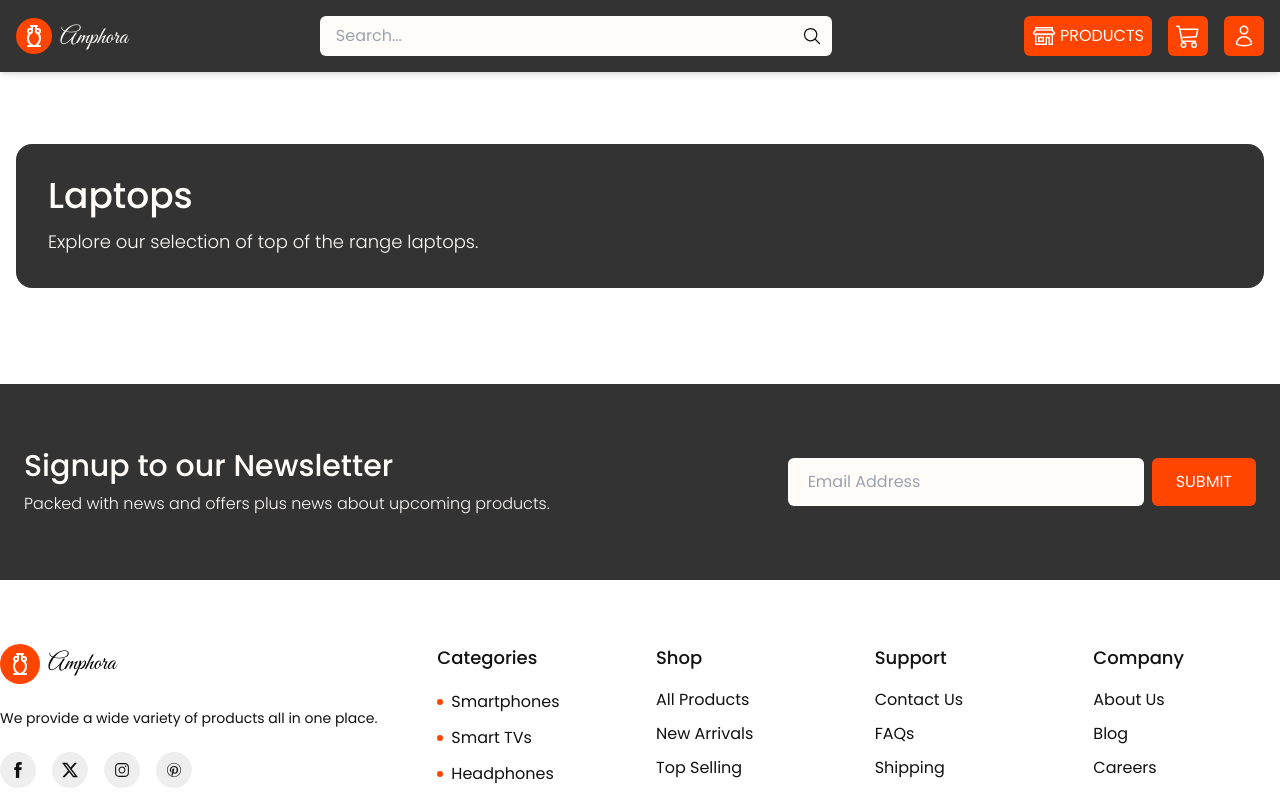
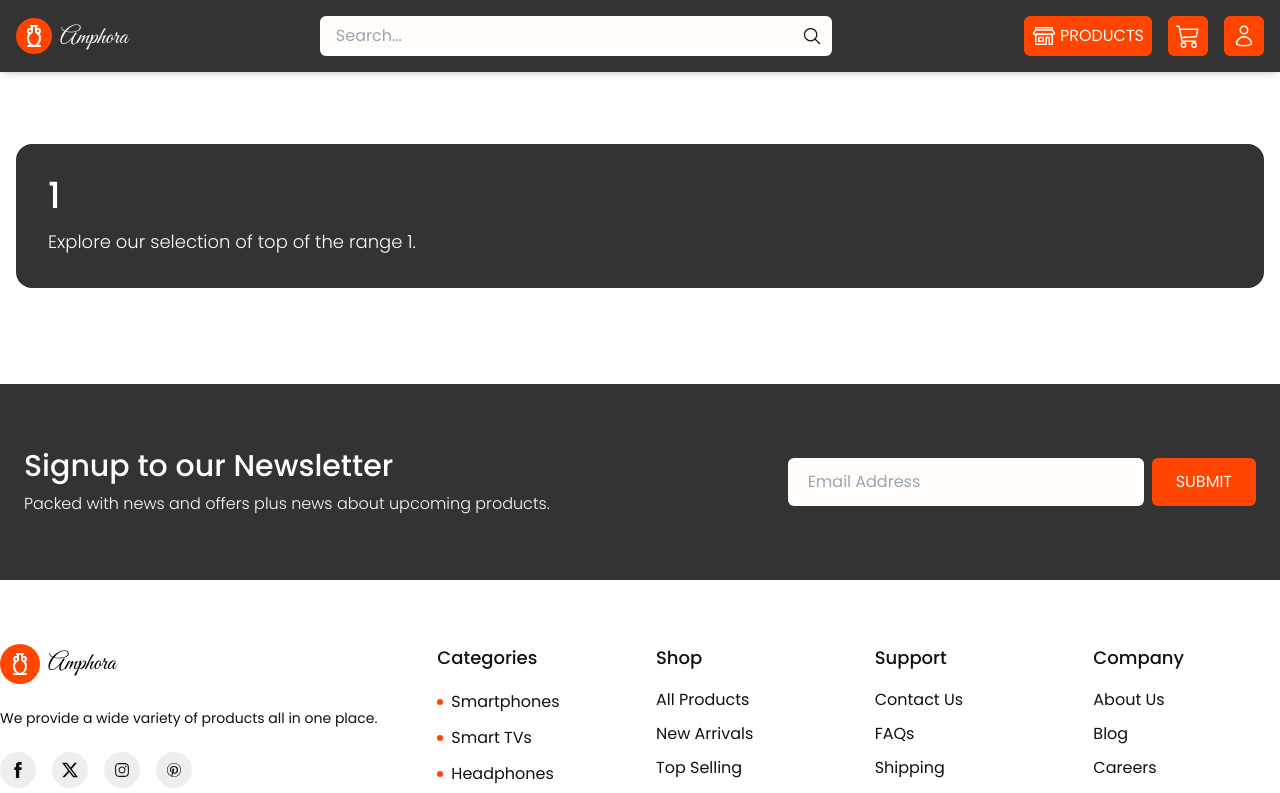
Before and after one commit to Nimira43/Amphora, a Next.js app: page /products/1 in a window 1280 px wide. Shown: the top 793 px of the page. Built offline with nearby package versions, Linux system fonts and the light colour scheme.

Commit message:
CategoryPage  - 6

```diff
--- a/src/app/(store)/products/[category]/page.tsx
+++ b/src/app/(store)/products/[category]/page.tsx
@@ -14,8 +14,8 @@ export default async function CategoryPage({
     <div className='max-w-7xl mx-auto px-4 py-12'>
       <div className='bg-grey-dark rounded-2xl p-8 mb-12 text-light relative overflow-hidden'>
         <div className='relative z-10'>
-          <h1 className='text-4xl font-medium mb-3'>Laptops</h1>
-          <p className='text-lg text-light font-light max-w-2xl'>Explore our selection of top of the range laptops.</p>
+          <h1 className='text-4xl font-medium mb-3'>{categoryName}</h1>
+          <p className='text-lg text-light font-light max-w-2xl'>Explore our selection of top of the range {categoryName}.</p>
         </div>
       </div>
     </div>
--- a/src/app/layout.tsx
+++ b/src/app/layout.tsx
@@ -21,7 +21,7 @@ export default function RootLayout({
     <html lang='en' className={poppins.className}>
       <body
         className={
-          'antialiased min-h-screen flex flex-col m-0 p-0 '
+          'min-h-screen flex flex-col m-0 p-0 '
         }
       >
         {children}
```
